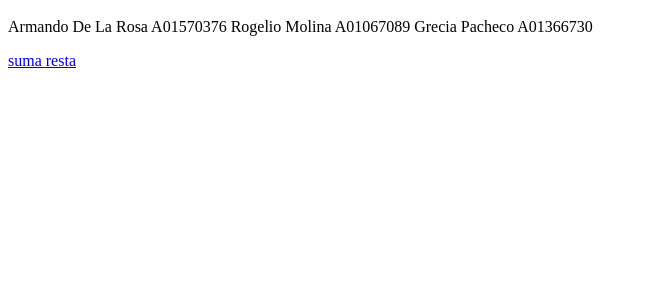
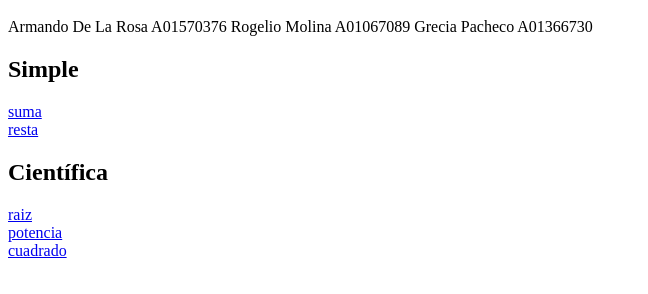
Before and after one commit to ArmandoDLaRosa/ArmandoDLaRosa.github.io, a plain HTML site: page index.html in a window 1280 px wide. Shown: the part 48-342 px from the top of the page, without its empty margins (0-648 px from the left). Drawn offline with Linux system fonts and the light colour scheme.

Commit message:
Update index.html

```diff
--- a/index.html
+++ b/index.html
@@ -5,5 +5,12 @@ Armando De La Rosa A01570376
 Rogelio Molina A01067089
 Grecia  Pacheco A01366730 </p>
 
-<a href="suma.html"> suma </a>
+<h2> Simple </h2>
+<a href="suma.html"> suma </a> </br>
+
 <a href="resta.html"> resta </a>
+
+<h2> Científica</h2>
+<a href="rai.html"> raiz </a> </br>
+<a href="potencia.html"> potencia </a> </br>
+<a href="cuadrado.html"> cuadrado </a> </br>
```
